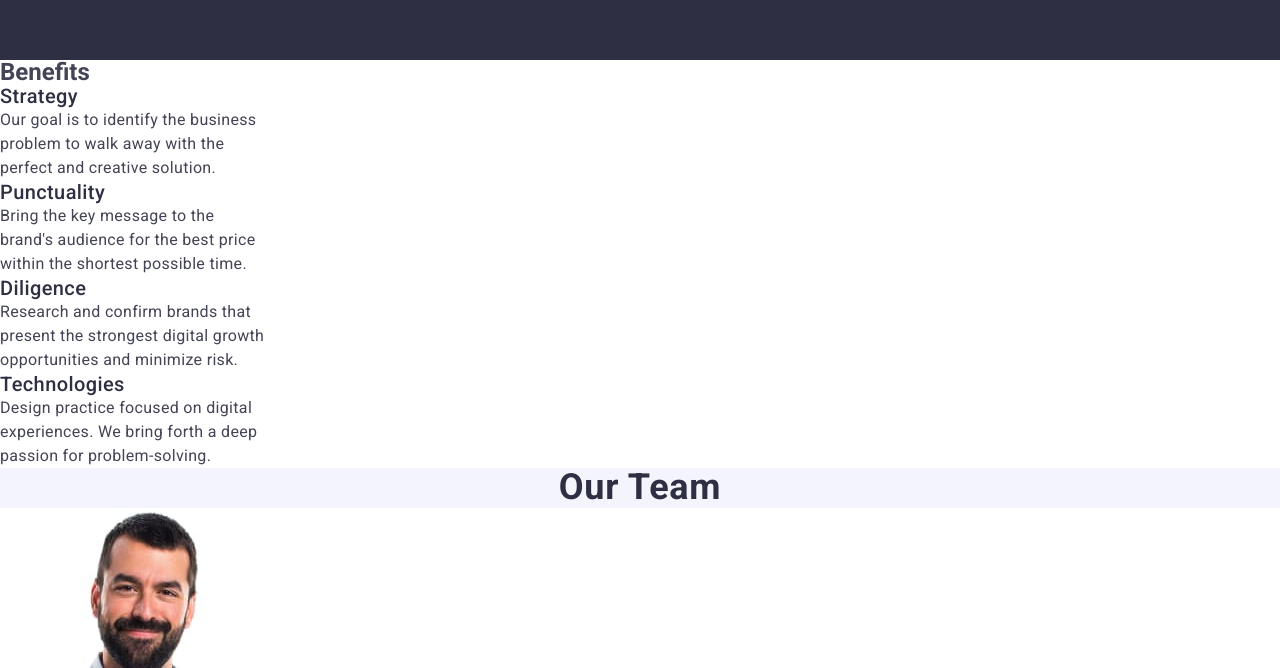
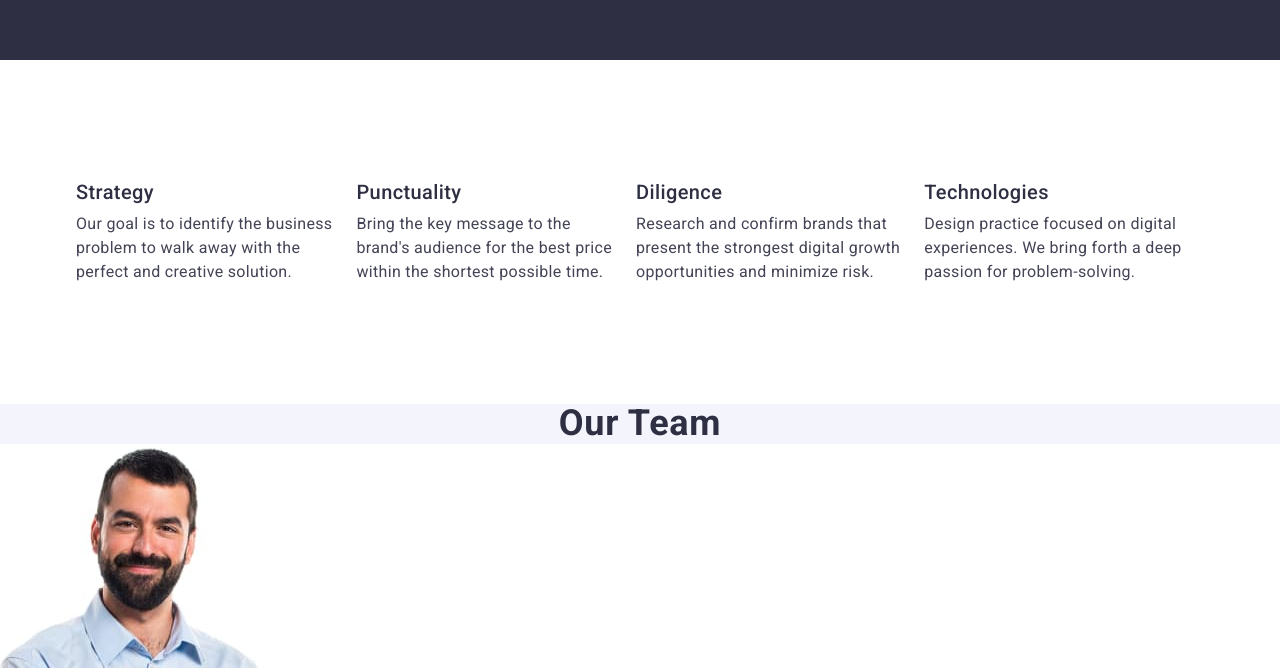
Before and after one commit to Oleksandr-Kostiuchenko/goit-markup-hw-03, a plain HTML site: page index.html in a window 1280 px wide. Shown: the part 613-1281 px from the top of the page. Drawn offline with nearby package versions, Linux system fonts and the light colour scheme; a web font is replaced by a local one.

Commit message:
modificate benefits section

```diff
--- a/css/style.css
+++ b/css/style.css
@@ -145,6 +145,9 @@ address {
 
 /*============== /Header ==============*/
 
+
+/*============== HERO SECTION ==============*/
+
 .site-top-section {
     padding: 188px 0 188px;
 }
@@ -187,6 +190,16 @@ address {
 
 .site-top-section {
     background-color: #2e2f42;
+}
+
+
+/*============== /HERO SECTION ==============*/
+
+
+/*============== BENEFITS SECTION ==============*/
+
+.visually-hidden {
+    display: none;
 }
 
 .benefits-title {
@@ -240,6 +253,20 @@ address {
     letter-spacing: 0.02em;
     color: #434455;
 }
+
+.benefits-list {
+    display: flex;
+    padding-top: 120px;
+    padding-bottom: 120px;
+    gap: 24px;
+}
+
+.benefits-title {
+    margin-bottom: 8px;
+}
+
+
+/*============== /BENEFITS SECTION ==============*/
 
 .footer-text {
     line-height: 1.5;
--- a/index.html
+++ b/index.html
@@ -58,10 +58,11 @@
 
 
         <section class="benefits-section">
-            <h2>Benefits</h2>
+            <div class="container">
+                <h2 class="visually-hidden">Benefits</h2>
 
-            <ul>
-                <li>
+                <ul class="benefits-list">
+                    <li class="benefits-list-item">
                         <h3 class="benefits-title">Strategy</h3>
                         <p class="benefits-text">Our goal is to identify the business <br> problem to walk away with the <br> perfect and creative solution.</p>
                     </li>
@@ -78,6 +79,7 @@
                         <p class="benefits-text">Design practice focused on digital <br> experiences. We bring forth a deep <br> passion for problem-solving.</p>
                     </li>
                 </ul>
+            </div>
         </section>
 
         <section class="team-section">
```
Lines whose indentation alone changed are shown as unchanged.
